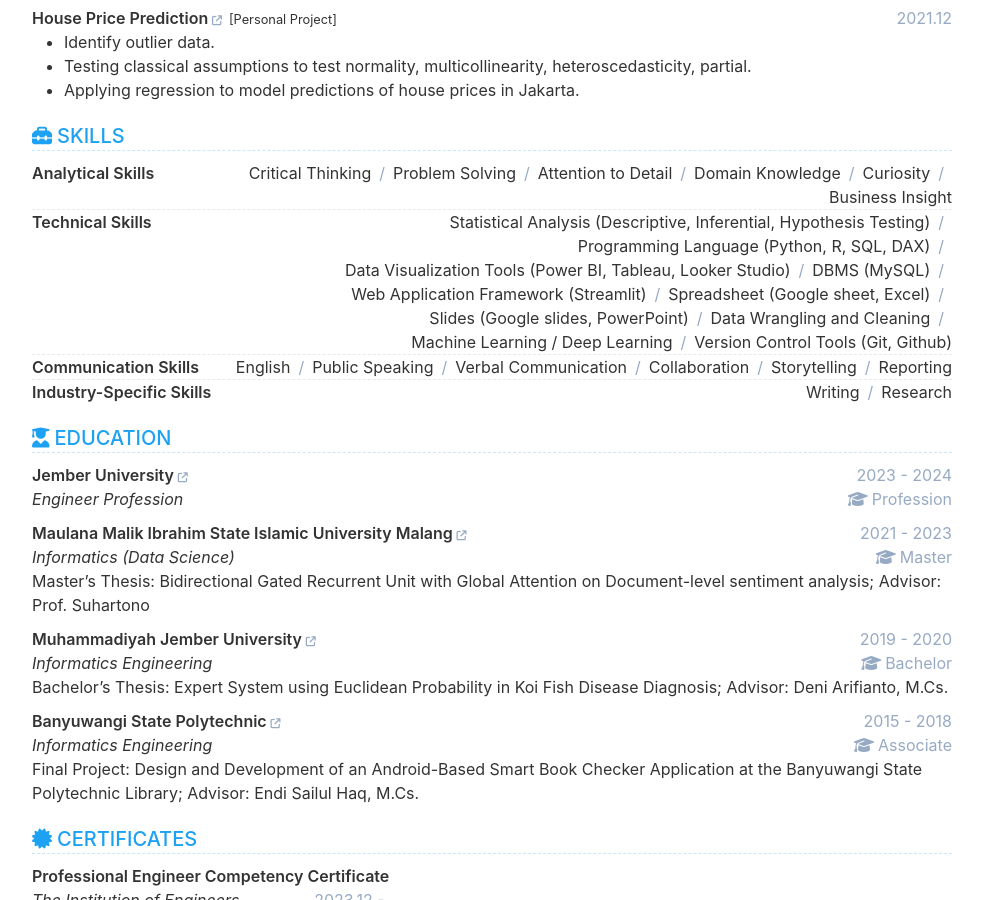
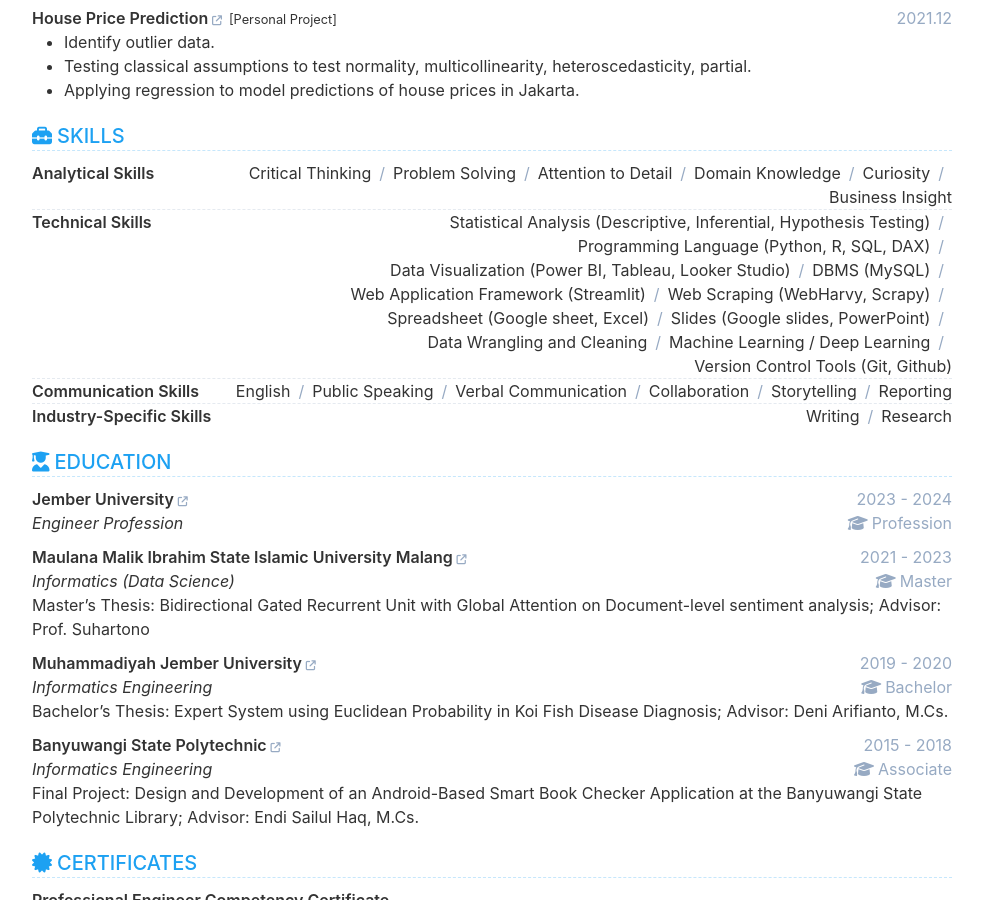
Before and after one commit to kangnurrohman/portfolio, a Jekyll site: the page built from index.html, in a window 1280 px wide and 900 px high, scrolled down 2116 px. Shown: the whole window, without its empty margins (148-1131 px from the left). Built offline with Jekyll 4.4.1, drawn with Linux system fonts in a browser that asks for light colours.

Commit message:
Update data.yml

```diff
--- a/_data/data.yml
+++ b/_data/data.yml
@@ -229,9 +229,10 @@ skill:
       item:
         - Statistical Analysis (Descriptive, Inferential, Hypothesis Testing)
         - Programming Language (Python, R, SQL, DAX)
-        - Data Visualization Tools (Power BI, Tableau, Looker Studio)
+        - Data Visualization (Power BI, Tableau, Looker Studio)
         - DBMS (MySQL)
         - Web Application Framework (Streamlit)
+        - Web Scraping (WebHarvy, Scrapy)
         - Spreadsheet (Google sheet, Excel)
         - Slides (Google slides, PowerPoint)
         - Data Wrangling and Cleaning
```
